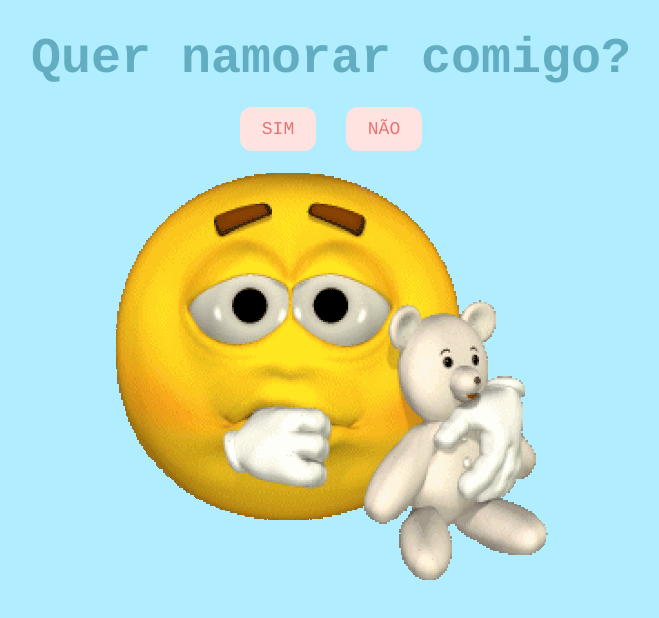
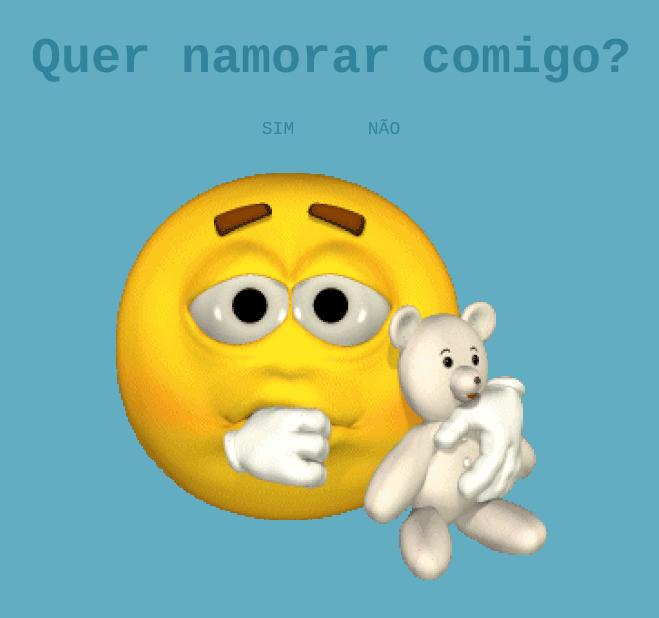
Before and after one commit to victoriaalcantara71-debug/victoriaalcantara71-debug.github.io, a plain HTML site: page index.html in a window 1280 px wide. Shown: the whole page, without its empty margins (309-968 px from the left). Drawn offline with Linux system fonts and the light colour scheme.

Commit message:
Update index.html

```diff
--- a/index.html
+++ b/index.html
@@ -9,12 +9,15 @@
             text-align: center;
             margin-top: 30px;
             font-family: 'Courier';
-			background-color:#B0EEFF;
-            color:#63ADC2;
+			background-color:#63ADC2;
+            color:#32849C;
         }
         #valentineQuestion {
             font-size: 50px;
             margin-bottom: 10px;
+			font-family: 'Courier';
+			background-color:#63ADC2;
+            color:#32849C;
         }
         .answerButton {
             padding: 10px 20px;
@@ -23,10 +26,10 @@
             margin: 10px;
             font-family: 'courier';
             margin-bottom: 20px;
-            background-color:#FFE3E1;
-            color: #e67373;
+            background-color:#63ADC2;
+            color: #32849C;
             border-radius: 12px;
-            border: 2px solid #FFE3E1;
+            border: 2px solid #63ADC2;
         }
     </style>
 </head>
```
